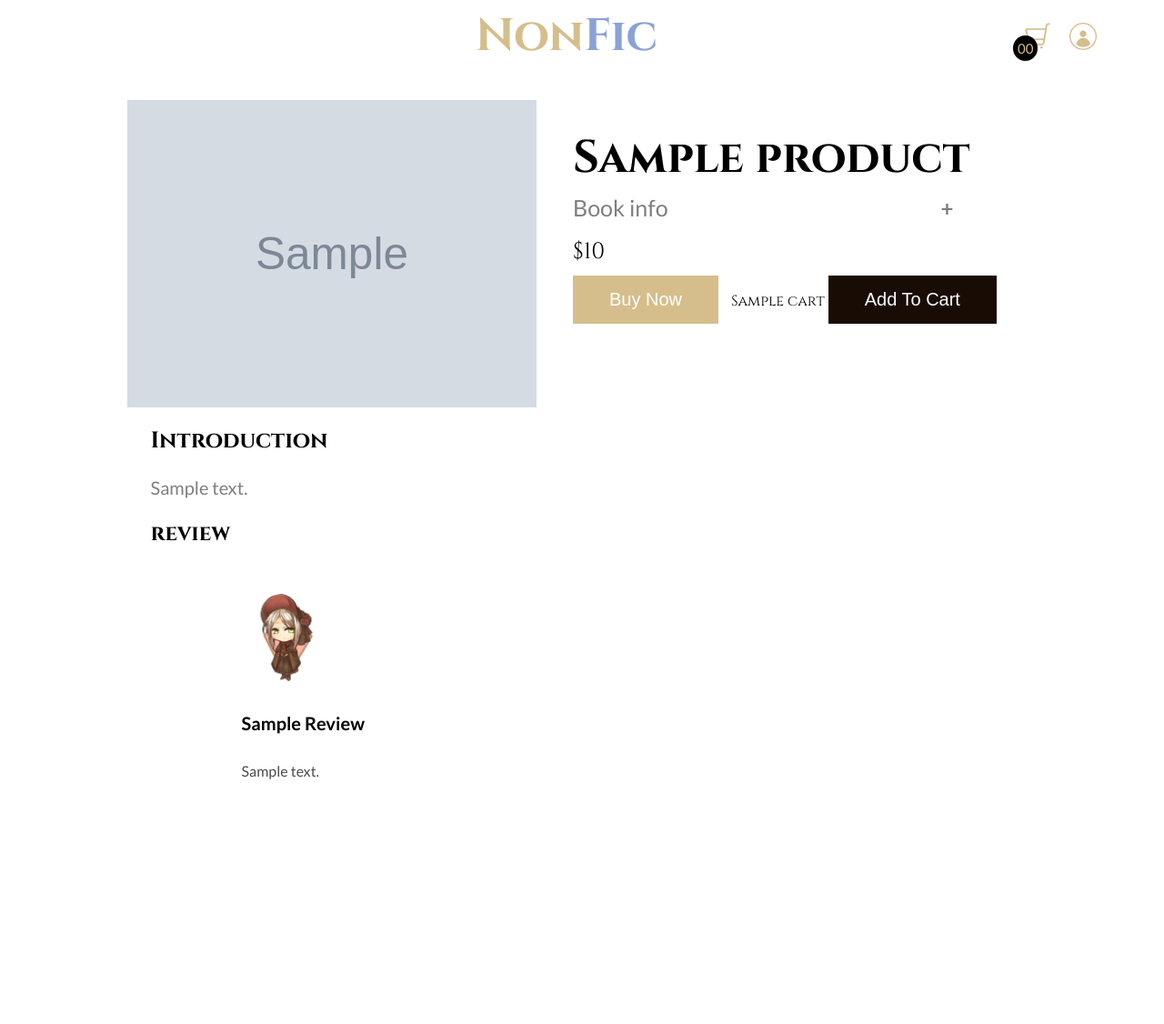
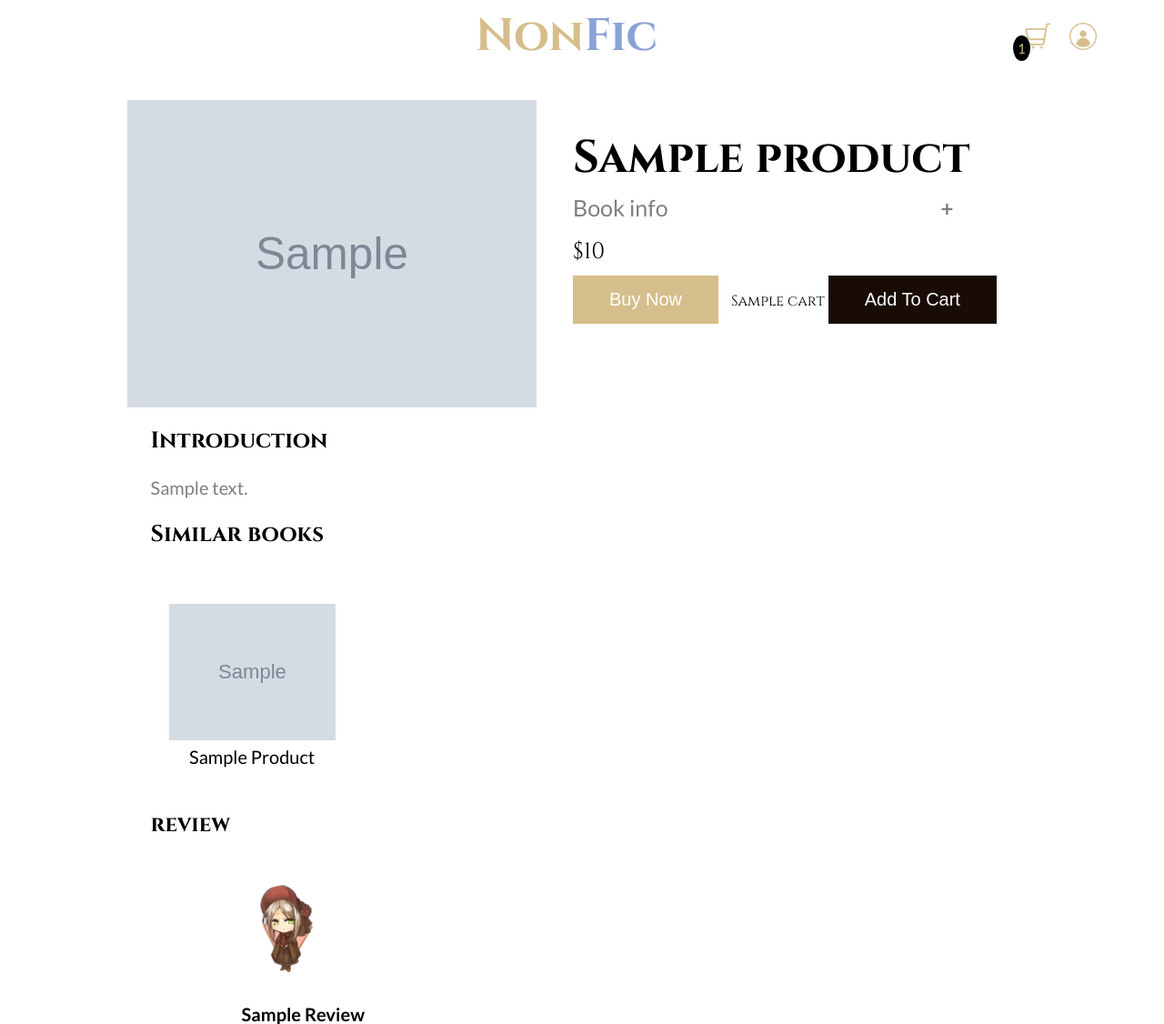
Before and after one commit to Pezdabolius/NoNFic, a Django app: template eCom/good/templates/home/detail_product.html in a window 1280 px wide. Shown: the top 1126 px of the page at 91% size. Before the commit the page ends 857 px from the top, so only its background shows below. Run offline with Django 5.2, Linux system fonts and the light colour scheme; the template is opened without the code that fills it: most values are stand-ins (such as "Sample title", 1, 10 or a date in 2020); grey boxes marked "Sample" are stand-in pictures.

Commit message:
Final cart + api

```diff
--- /dev/null
+++ b/eCom/cart/api/urls.py
@@ -0,0 +1,6 @@
+from django.urls import include, path
+from . import views
+
+urlpatterns = [
+    path('', views.CartList.as_view()),
+]
--- /dev/null
+++ b/eCom/cart/context_processors.py
@@ -0,0 +1,6 @@
+from .cart import Cart
+
+
+def cart(request):
+    cart = Cart(request)
+    return {'cart': cart}
--- a/eCom/cart/templates/cart/detail.html
+++ b/eCom/cart/templates/cart/detail.html
@@ -8,6 +8,7 @@
         <div class="product-list">
             <p class="section-heading-cart">your card</p>
             <div class="cart-container">
+                {% if cart %}
                     {% for item in cart %}
                         {% with product=item.product %}
                             <div class="sm-product">
@@ -33,6 +34,9 @@
                             </div>
                         {% endwith %}
                     {% endfor %}
+                {% else %}
+                    <img src="{% static 'static_files/img/empty-cart.png' %}" class="empty-img">
+                {% endif %}
             </div>
         </div>
 
--- a/eCom/eCom/settings.py
+++ b/eCom/eCom/settings.py
@@ -67,6 +67,7 @@ TEMPLATES = [
                 'django.template.context_processors.request',
                 'django.contrib.auth.context_processors.auth',
                 'django.contrib.messages.context_processors.messages',
+                'cart.context_processors.cart',
             ],
         },
     },
--- a/eCom/eCom/urls.py
+++ b/eCom/eCom/urls.py
@@ -21,7 +21,8 @@ from django.conf.urls.static import static
 
 urlpatterns = [
     path('admin/', admin.site.urls),
-    path('api/', include('user.api.urls')),
+    path('api/cart/', include('cart.api.urls')),
+    path('api/user/', include('user.api.urls')),
     path('api/', include('good.api.urls')),
     path('', include('user.urls')),
     path('', include('cart.urls')),
--- a/eCom/good/static/static_files/css/product.css
+++ b/eCom/good/static/static_files/css/product.css
@@ -136,6 +136,23 @@
     font-size: 20px;
     opacity: 0.5;
 }
+
+.sim_product{
+    width: 60%;
+    --bs-gutter-x: 1.5rem;
+    --bs-gutter-y: 0;
+    padding-right: calc(var(--bs-gutter-x) * 0.5);
+    padding-left: calc(var(--bs-gutter-x) * 0.5);
+    margin-right: auto;
+    margin-left: 12%;
+}
+
+.sim_title{
+    font-size: 25px;
+    margin-top: 20px;
+    margin-bottom: 20px;
+}
+
 .review-section{
     width: 70%;
     --bs-gutter-x: 1.5rem;
--- a/eCom/good/static/static_files/js/home.js
+++ b/eCom/good/static/static_files/js/home.js
@@ -16,3 +16,15 @@ let userIcon = document.querySelector('.user-icon');
 let userPopupIcon = document.querySelector('.user-icon-popup');
 
 userIcon.addEventListener('click', () => userPopupIcon.classList.toggle('active'))
+
+$('add_cart').submit(function (e) {
+    e.preventDefault();
+    $.ajax({
+        type: $(this).attr('method'),
+        url: '{% url \'add_cart\' %}',
+        data: $(this).serialize(),
+        success: function (response) {
+            console.log(response);
+        }
+    });
+});
--- a/eCom/good/templates/base.html
+++ b/eCom/good/templates/base.html
@@ -25,7 +25,15 @@
                 <a href="{% url 'cart' %}">
                     <img src="{% static 'static_files/img/cart.png' %}" class="cart-icon" alt="">
                 </a>
-                <span class="cart-item-count">00</span>
+                <span class="cart-item-count">
+                    {% if 0 < cart|length < 10 %}
+                        {{ cart|length }}
+                    {% elif 10 < cart|length < 100 %}
+                        {{ cart|length }}
+                    {% else %}
+                        00
+                    {% endif %}
+                </span>
             </div>
             <div class="user">
                 <img src="{% static 'static_files/img/user.png' %}" class="user-icon" alt="">
@@ -43,7 +51,6 @@
     </nav>
 
     <script src="{% static 'static_files/js/home.js' %}"></script>
-    <script src="{% static 'static_files/js/cart.js' %}"></script>
 
     <div>
         {% block content %}
--- a/eCom/good/templates/home/detail_product.html
+++ b/eCom/good/templates/home/detail_product.html
@@ -30,10 +30,26 @@
         </div>
     </section>
 
-    <section class="detail-des">
-        <h1 class="title-des">Introduction</h1>
-        <p class="des">{{ product.description }}</p>
-    </section>
+        <section class="detail-des">
+            <h1 class="title-des">Introduction</h1>
+            <p class="des">{{ product.description }}</p>
+        </section>
+
+    {% if sim_products %}
+        <section class="sim_product">
+            <h1 class="sim_title">Similar books</h1>
+            <div class="product-container">
+                {% for product in sim_products %}
+                <div class="product-card">
+                        <a href="{{ product.get_absolute_url }}">
+                            <img src="{{ product.image.url }}" class="product-img" alt="">
+                            <p class="product-name">{{ product.name }}</p>
+                        </a>
+                </div>
+                {% endfor %}
+            </div>
+        </section>
+    {% endif %}
 
     {% if reviews %}
         <section class="review-section">
--- a/eCom/good/templates/home/list_products.html
+++ b/eCom/good/templates/home/list_products.html
@@ -7,7 +7,7 @@
     <header class="header-list"></header>
 
     <section class="search-listing">
-            <h1 class="section-sort">{% if category %}{{ category.name }}{% endif %}Sort by</h1>
+            <h1 class="section-sort">Reading is Magic!</h1>
             <div class="product-container">
                 {% for product in products %}
                 <div class="product-card">
```
Also changed, not shown: eCom/cart/api/service.py (renamed from eCom/cart/cart.py, +9 -20 lines), eCom/cart/api/views.py (added, +28 -0 lines), eCom/cart/templates/base_cart.html (+10 -3 lines), eCom/good/views.py (+3 -9 lines), eCom/db.sqlite3, eCom/good/static/static_files/js/cart.js (deleted). Lines whose indentation alone changed are shown as unchanged.
